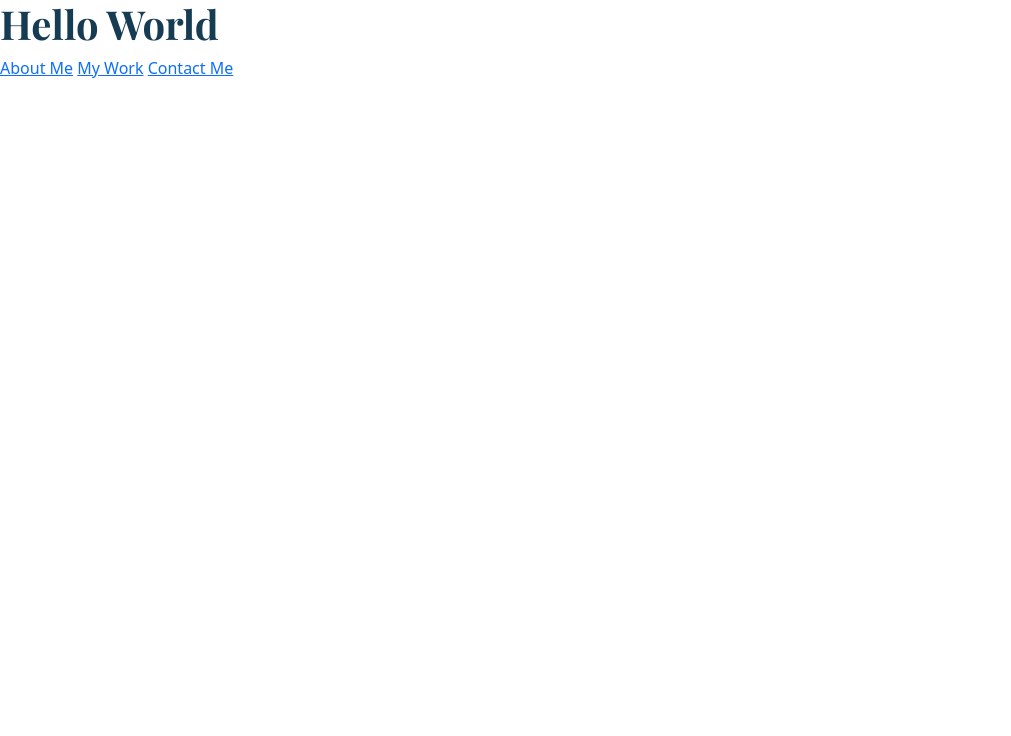
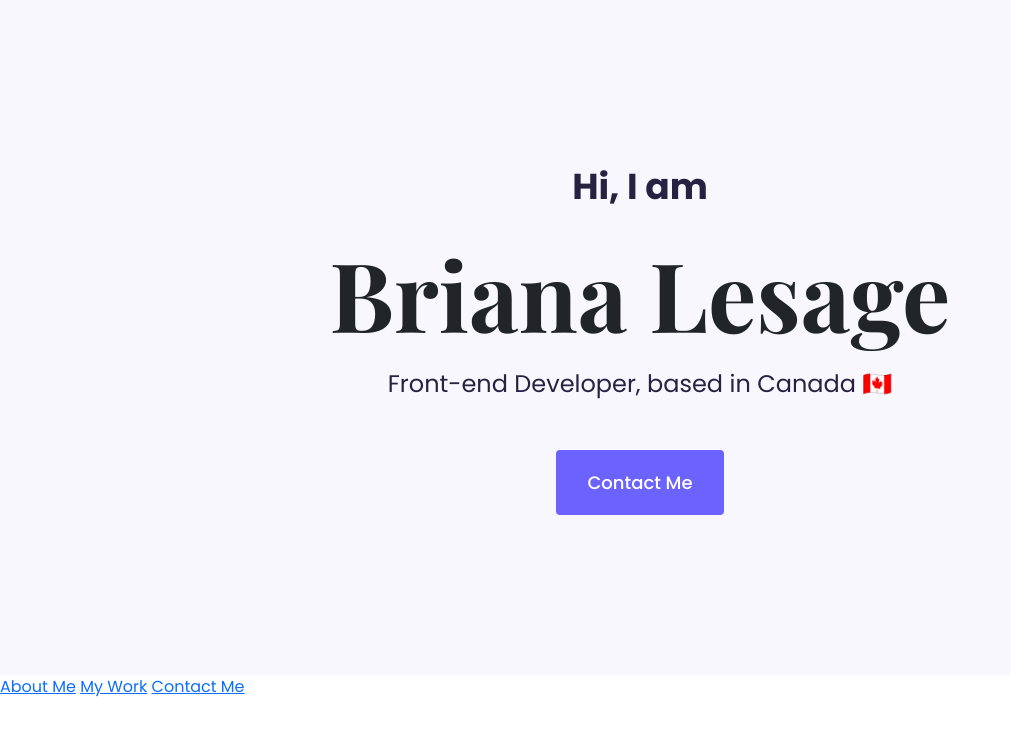
Before and after one commit to Binaakwe/portfolio-project, a plain HTML site: page index.html in a window 1280 px wide. Shown: the whole page, without its empty margins (0-1011 px from the left). Drawn offline with nearby package versions, Linux system fonts and the light colour scheme.

Commit message:
set up hero section

```diff
--- a/index.html
+++ b/index.html
@@ -2,26 +2,35 @@
 <html lang="en">
 <head>
     <meta charset="UTF-8">
-        <link href="https://cdn.jsdelivr.net/npm/bootstrap@5.3.2/dist/css/bootstrap.min.css" rel="stylesheet"
+    <meta name="viewport" content="width=device-width, initial-scale=1.0">
+    <title>Front-end Developer - Briana Lesage</title>
+    <link href="https://cdn.jsdelivr.net/npm/bootstrap@5.3.2/dist/css/bootstrap.min.css" rel="stylesheet"
             integrity="sha384-T3c6CoIi6uLrA9TneNEoa7RxnatzjcDSCmG1MXxSR1GAsXEV/Dwwykc2MPK8M2HN" crossorigin="anonymous">
-
-    <script src="https://cdn.jsdelivr.net/npm/bootstrap@5.3.2/dist/js/bootstrap.bundle.min.js"
-        integrity="sha384-C6RzsynM9kWDrMNeT87bh95OGNyZPhcTNXj1NW7RuBCsyN/o0jlpcV8Qyq46cDfL"
-        crossorigin="anonymous"></script>
-    <script src="https://kit.fontawesome.com/681b30a53f.js" crossorigin="anonymous"></script>
     <link rel="preconnect" href="https://fonts.googleapis.com">
     <link rel="preconnect" href="https://fonts.gstatic.com" crossorigin>
     <link
         href="https://fonts.googleapis.com/css2?family=Playfair+Display:wght@700&family=Poppins:wght@400;500;700&display=swap"
         rel="stylesheet">
     <link rel="stylesheet" href="style.css">
-    <meta name="viewport" content="width=device-width, initial-scale=1.0">
-    <title>Front-end Developer - Briana Lesage</title>
+    <script src="https://cdn.jsdelivr.net/npm/bootstrap@5.3.2/dist/js/bootstrap.bundle.min.js"
+        integrity="sha384-C6RzsynM9kWDrMNeT87bh95OGNyZPhcTNXj1NW7RuBCsyN/o0jlpcV8Qyq46cDfL"
+        crossorigin="anonymous"></script>
+    <script src="https://kit.fontawesome.com/681b30a53f.js" crossorigin="anonymous"></script>
+
 </head>
 <body>
-    <h1>Hello World</h1>
-    <a href="about.html">About Me</a>
-    <a href="projects.html">My Work</a>
-    <a href="contact.html">Contact Me</a>
+    <div class="hero">
+    <p>Hi, I am</p>
+    <h1>Briana Lesage</h1>
+    <h2 class="mb-5">Front-end Developer, based in Canada 🇨🇦</h2>
+    <div>
+        <a href="contact.html" class="btn btn-branding">Contact Me</a>
+    </div>
+    </div>
+    <footer>
+        <a href="about.html">About Me</a>
+        <a href="projects.html">My Work</a>
+        <a href="contact.html">Contact Me</a>
+    </footer>
 </body>
 </html>
--- a/style.css
+++ b/style.css
@@ -2,9 +2,45 @@
 :root {
     --primary-font: 'Poppins', sans-serif;
     --secondary-font: 'Playfair Display', serif;
+    --primary-color: #F9F7FE;
+    --secondary-color: #6C63FF;
+}
+body {
+    font-family: var(--primary-font);
+}
+.hero {
+    background: var(--primary-color);
+    text-align: center;
+    padding: 160px 20px;
 }
 
+.hero p {
+    font-weight: 700;
+    font-size: 36px;
+    line-height: 54px;
+    color: #272142;
+}
 h1 {
-    color: #163c54;
     font-family: var(--secondary-font);
+    font-size: 96px;
+    line-height: 127.97px;
 }
+
+h2 {
+    font-weight: 400;
+    font-size: 24px;
+    line-height: 36px;
+    color: #272142;
+    font-weight: 400;
+}
+
+.btn-branding {
+    background: var(--secondary-color);
+    color: white;
+    border-radius: 4px;
+    font-weight: 500;
+    font-size: 18px;
+    line-height: 27px;
+    padding: 18px 30px;
+
+}
```
